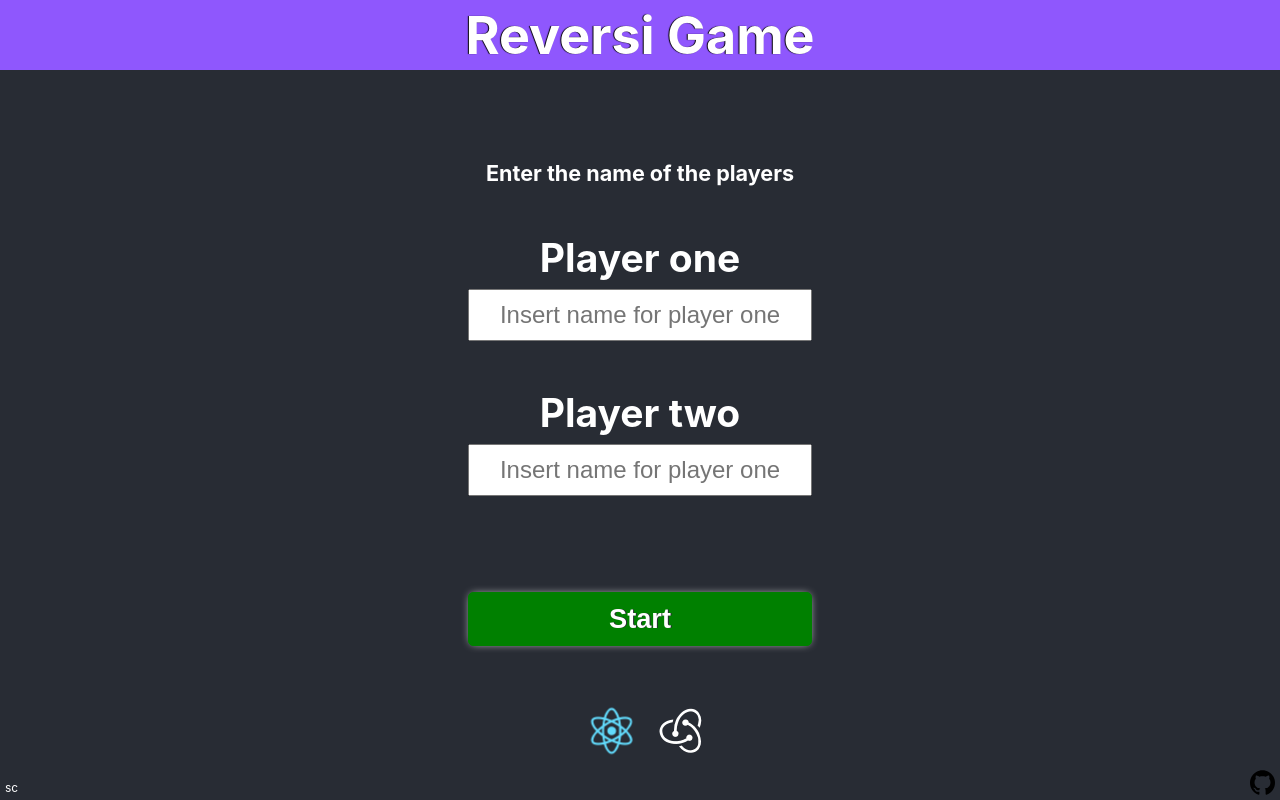
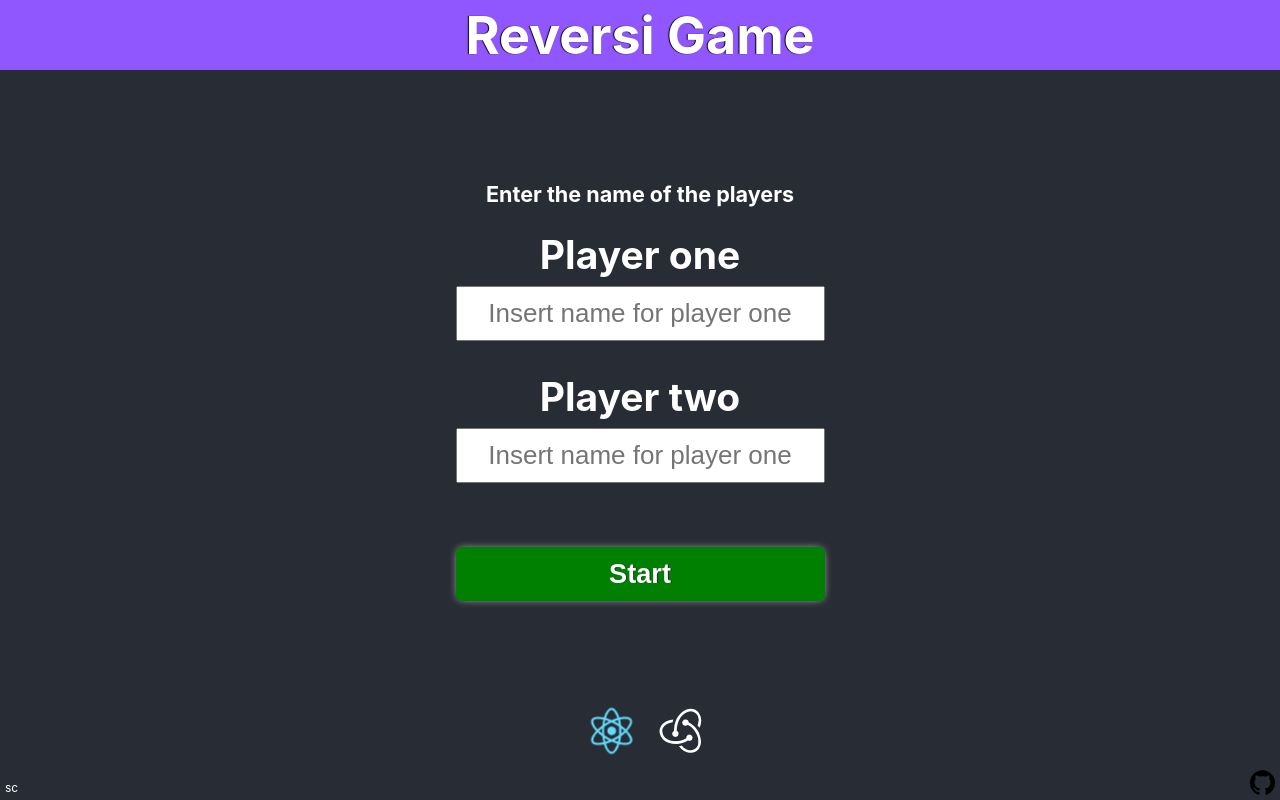
Before and after one commit to sebaveg/Reversi-Game, a React (Create React App) app: page / in a window 1280 px wide. Built offline with nearby package versions, Linux system fonts and the light colour scheme; what redux-undo would draw is missing.

Commit message:
styling cursor cellç

```diff
--- a/src/assets/styles/Cell.css
+++ b/src/assets/styles/Cell.css
@@ -14,6 +14,11 @@
   cursor: pointer;
   height: 70px;
   width: 70px;
+  cursor: cell;
+}
+.highlight:hover {
+  border: 1px solid gold;
+  color: gold;
 }
 .black, .white {
   height: 55px;
@@ -21,6 +26,7 @@
   border: 2px solid grey;
   border-radius: 50%;
   margin: 0 auto;
+  cursor: default;
 }
 
 .black {
--- a/src/assets/styles/StartScreen.css
+++ b/src/assets/styles/StartScreen.css
@@ -7,10 +7,11 @@
   font-size: calc(10px + 2vmin);
   justify-content: center;
   text-align: center;
+  max-width: 90%;
 }
 
 .formWrapper h5 {
-  margin: 3rem 0;
+  margin: 1.5rem 0;
 }
 
 .formWrapper form h2 {
@@ -18,14 +19,14 @@
 }
 
 .formWrapper form input {
-  font-size: 1.5rem;
+  font-size: 1em;
   padding: 10px 15px;
   min-width: 300px;
   text-align: center;
 }
 
 .form-group {
-  margin-bottom: 3rem;
+  margin-bottom: 2rem;
 }
 
 .button {
@@ -37,7 +38,7 @@
   cursor: pointer;
   font-size: 1.7rem;
   font-weight: bold;
-  margin-top: 3rem;
+  margin-top: 2rem;
   padding: 10px 0;
   text-shadow: 1px 0 #282c34;
   width: 100%;
--- a/src/screens/EndScreen.jsx
+++ b/src/screens/EndScreen.jsx
@@ -9,7 +9,7 @@ class EndScreen extends Component {
     return (
       <main className="main">
         <h3>Winner is:</h3>
-        <h1>{this.props.winner.name}</h1>
+        <h1>{this.props.winner}</h1>
         <Link to="/">
           <button className="button" type="button">Play again!</button>
         </Link>
--- a/src/screens/GameScreen.jsx
+++ b/src/screens/GameScreen.jsx
@@ -24,10 +24,10 @@ class GameScreen extends Component {
   winner() {
     // This can do better
     if (this.props.playerOne.totalDisks > this.props.playerTwo.totalDisks) {
-      this.props.setWinner(this.props.playerOne);
+      this.props.setWinner(this.props.playerOne.name);
     }
     if (this.props.playerOne.totalDisks < this.props.playerTwo.totalDisks) {
-      this.props.setWinner(this.props.playerTwo);
+      this.props.setWinner(this.props.playerTwo.name);
     }
     if (this.props.playerOne.totalDisks === this.props.playerTwo.totalDisks) {
       this.props.setWinner('Draw');
--- a/src/types/index.js
+++ b/src/types/index.js
@@ -1,3 +1,5 @@
+// Types for reducers and actions
+
 export const ADD_DISKS_PLAYERS = 'add_disks_players';
 export const CHANGE_TURN = 'change_turn';
 export const CLICK_CELL = 'click_cell';
```
